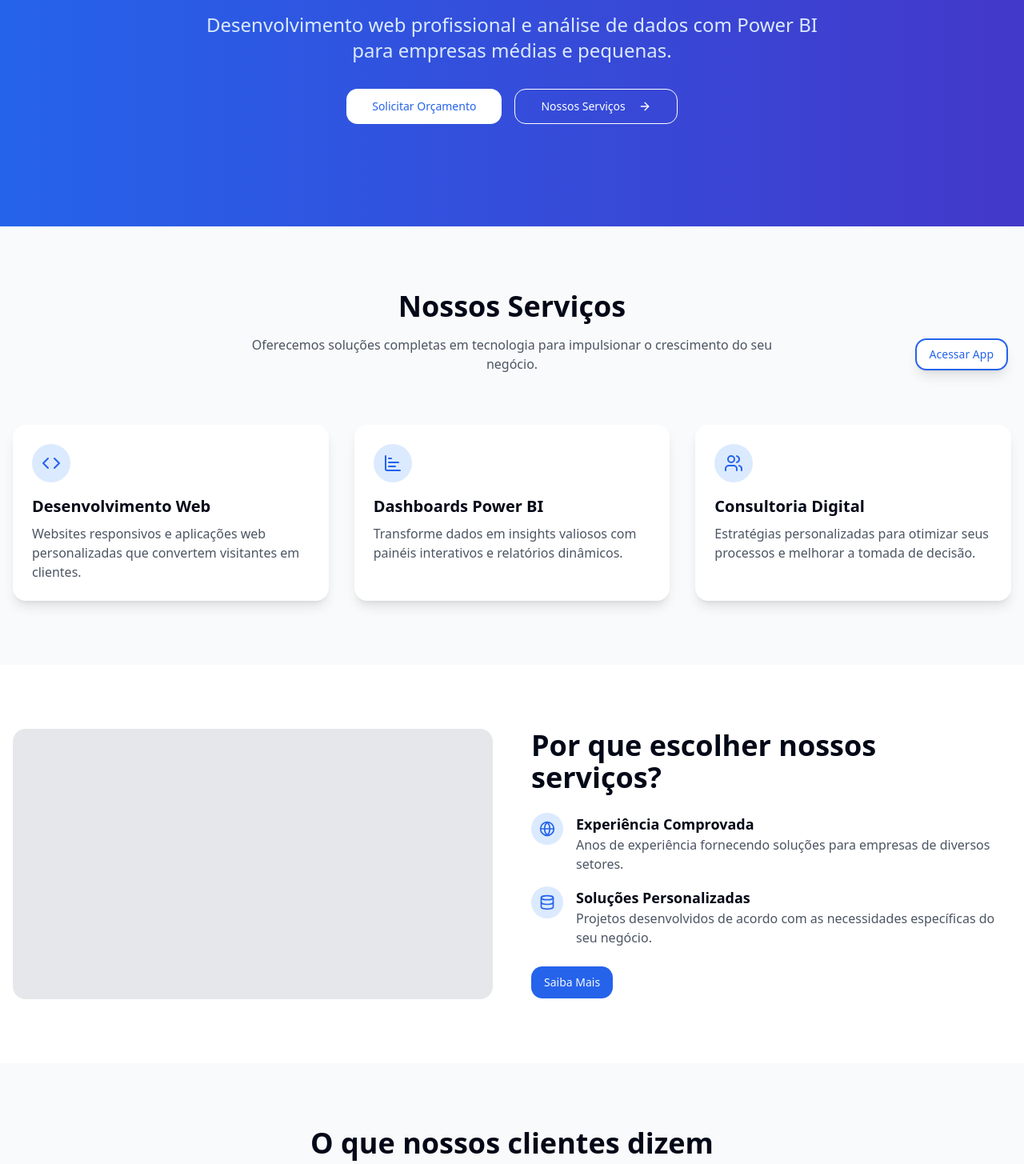
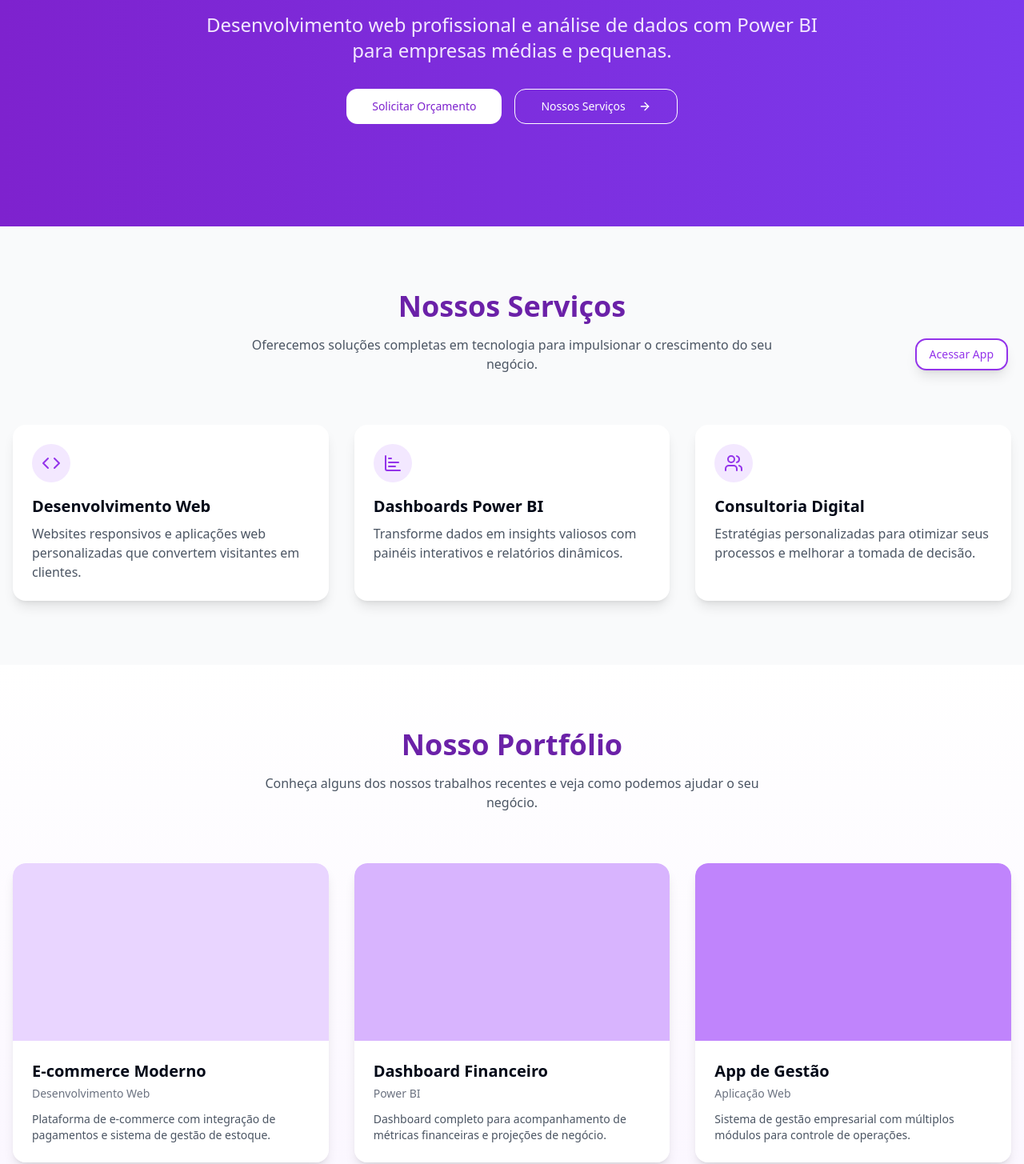
Before and after one commit to marcus848/match-me-app-br, a React (Vite) app: page / in a window 1280 px wide. Shown: the part 317-1772 px from the top of the page at 80% size. Built offline with nearby package versions, Linux system fonts and the light colour scheme.

Commit message:
feat: Update primary color and add portfolio section
- Changed the primary color to a futuristic purple.
- Added a portfolio section to the landing page.

```diff
--- a/src/index.css
+++ b/src/index.css
@@ -14,7 +14,7 @@
     --popover: 0 0% 100%;
     --popover-foreground: 222.2 84% 4.9%;
 
-    --primary: 326 100% 65%;
+    --primary: 270 70% 60%;
     --primary-foreground: 210 40% 98%;
 
     --secondary: 260 64% 74%;
@@ -31,7 +31,7 @@
 
     --border: 214.3 31.8% 91.4%;
     --input: 214.3 31.8% 91.4%;
-    --ring: 326 100% 65%;
+    --ring: 270 70% 60%;
 
     --radius: 1rem;
 
@@ -55,7 +55,7 @@
     --popover: 222.2 84% 4.9%;
     --popover-foreground: 210 40% 98%;
 
-    --primary: 326 100% 65%;
+    --primary: 270 70% 60%;
     --primary-foreground: 222.2 47.4% 11.2%;
 
     --secondary: 260 64% 74%;
@@ -72,7 +72,7 @@
 
     --border: 217.2 32.6% 17.5%;
     --input: 217.2 32.6% 17.5%;
-    --ring: 326 100% 65%;
+    --ring: 270 70% 60%;
 
     --sidebar-background: 240 5.9% 10%;
     --sidebar-foreground: 240 4.8% 95.9%;
--- a/src/pages/LandingPage.tsx
+++ b/src/pages/LandingPage.tsx
@@ -1,24 +1,24 @@
 
 import { Button } from "@/components/ui/button";
 import { Card, CardContent } from "@/components/ui/card";
-import { ArrowRight, Code, ChartBar, Globe, Users, Database } from "lucide-react";
+import { ArrowRight, Code, ChartBar, Globe, Users, Database, Laptop, Monitor, BarChart } from "lucide-react";
 import { Link } from "react-router-dom";
 
 const LandingPage = () => {
   return (
     <div className="min-h-screen bg-white">
       {/* Hero Section */}
-      <header className="bg-gradient-to-r from-blue-600 to-indigo-700 text-white">
+      <header className="bg-gradient-to-r from-purple-700 to-violet-600 text-white">
         <div className="container mx-auto px-4 py-20 md:py-32">
           <div className="max-w-3xl mx-auto text-center">
             <h1 className="text-4xl md:text-5xl lg:text-6xl font-bold mb-6">
               Soluções Digitais para o Crescimento do seu Negócio
             </h1>
-            <p className="text-xl md:text-2xl mb-8 text-blue-100">
+            <p className="text-xl md:text-2xl mb-8 text-purple-100">
               Desenvolvimento web profissional e análise de dados com Power BI para empresas médias e pequenas.
             </p>
             <div className="flex flex-wrap justify-center gap-4">
-              <Button size="lg" className="bg-white text-blue-600 hover:bg-blue-50">
+              <Button size="lg" className="bg-white text-purple-700 hover:bg-purple-50">
                 Solicitar Orçamento
               </Button>
               <Button variant="outline" size="lg" className="bg-transparent border-white text-white hover:bg-white/10">
@@ -33,7 +33,7 @@ const LandingPage = () => {
       <section className="py-20 bg-gray-50" id="servicos">
         <div className="container mx-auto px-4">
           <div className="text-center mb-16">
-            <h2 className="text-3xl md:text-4xl font-bold mb-4">Nossos Serviços</h2>
+            <h2 className="text-3xl md:text-4xl font-bold mb-4 text-purple-800">Nossos Serviços</h2>
             <p className="text-gray-600 max-w-2xl mx-auto">
               Oferecemos soluções completas em tecnologia para impulsionar o crescimento do seu negócio.
             </p>
@@ -43,8 +43,8 @@ const LandingPage = () => {
             {/* Web Development */}
             <Card className="border-0 shadow-lg hover:shadow-xl transition-shadow">
               <CardContent className="pt-6">
-                <div className="rounded-full bg-blue-100 p-3 w-12 h-12 flex items-center justify-center mb-4">
-                  <Code className="h-6 w-6 text-blue-600" />
+                <div className="rounded-full bg-purple-100 p-3 w-12 h-12 flex items-center justify-center mb-4">
+                  <Code className="h-6 w-6 text-purple-600" />
                 </div>
                 <h3 className="text-xl font-bold mb-2">Desenvolvimento Web</h3>
                 <p className="text-gray-600">
@@ -56,8 +56,8 @@ const LandingPage = () => {
             {/* Power BI */}
             <Card className="border-0 shadow-lg hover:shadow-xl transition-shadow">
               <CardContent className="pt-6">
-                <div className="rounded-full bg-blue-100 p-3 w-12 h-12 flex items-center justify-center mb-4">
-                  <ChartBar className="h-6 w-6 text-blue-600" />
+                <div className="rounded-full bg-purple-100 p-3 w-12 h-12 flex items-center justify-center mb-4">
+                  <ChartBar className="h-6 w-6 text-purple-600" />
                 </div>
                 <h3 className="text-xl font-bold mb-2">Dashboards Power BI</h3>
                 <p className="text-gray-600">
@@ -69,8 +69,8 @@ const LandingPage = () => {
             {/* Consultancy */}
             <Card className="border-0 shadow-lg hover:shadow-xl transition-shadow">
               <CardContent className="pt-6">
-                <div className="rounded-full bg-blue-100 p-3 w-12 h-12 flex items-center justify-center mb-4">
-                  <Users className="h-6 w-6 text-blue-600" />
+                <div className="rounded-full bg-purple-100 p-3 w-12 h-12 flex items-center justify-center mb-4">
+                  <Users className="h-6 w-6 text-purple-600" />
                 </div>
                 <h3 className="text-xl font-bold mb-2">Consultoria Digital</h3>
                 <p className="text-gray-600">
@@ -78,6 +78,77 @@ const LandingPage = () => {
                 </p>
               </CardContent>
             </Card>
+          </div>
+        </div>
+      </section>
+
+      {/* Portfolio Section */}
+      <section className="py-20 bg-gradient-to-b from-white to-purple-50" id="portfolio">
+        <div className="container mx-auto px-4">
+          <div className="text-center mb-16">
+            <h2 className="text-3xl md:text-4xl font-bold mb-4 text-purple-800">Nosso Portfólio</h2>
+            <p className="text-gray-600 max-w-2xl mx-auto">
+              Conheça alguns dos nossos trabalhos recentes e veja como podemos ajudar o seu negócio.
+            </p>
+          </div>
+
+          <div className="grid md:grid-cols-2 lg:grid-cols-3 gap-8">
+            {/* Portfolio Item 1 */}
+            <div className="group relative overflow-hidden rounded-lg shadow-lg">
+              <div className="bg-purple-200 aspect-video rounded-t-lg"></div>
+              <div className="p-6 bg-white">
+                <h3 className="text-xl font-bold mb-1">E-commerce Moderno</h3>
+                <p className="text-gray-500 text-sm mb-3">Desenvolvimento Web</p>
+                <p className="text-gray-600 text-sm">
+                  Plataforma de e-commerce com integração de pagamentos e sistema de gestão de estoque.
+                </p>
+              </div>
+              <div className="absolute inset-0 bg-purple-900/80 flex items-center justify-center opacity-0 group-hover:opacity-100 transition-opacity duration-300">
+                <Button variant="outline" className="bg-transparent border-white text-white hover:bg-white/20">
+                  Ver Projeto
+                </Button>
+              </div>
+            </div>
+
+            {/* Portfolio Item 2 */}
+            <div className="group relative overflow-hidden rounded-lg shadow-lg">
+              <div className="bg-purple-300 aspect-video rounded-t-lg"></div>
+              <div className="p-6 bg-white">
+                <h3 className="text-xl font-bold mb-1">Dashboard Financeiro</h3>
+                <p className="text-gray-500 text-sm mb-3">Power BI</p>
+                <p className="text-gray-600 text-sm">
+                  Dashboard completo para acompanhamento de métricas financeiras e projeções de negócio.
+                </p>
+              </div>
+              <div className="absolute inset-0 bg-purple-900/80 flex items-center justify-center opacity-0 group-hover:opacity-100 transition-opacity duration-300">
+                <Button variant="outline" className="bg-transparent border-white text-white hover:bg-white/20">
+                  Ver Projeto
+                </Button>
+              </div>
+            </div>
+
+            {/* Portfolio Item 3 */}
+            <div className="group relative overflow-hidden rounded-lg shadow-lg">
+              <div className="bg-purple-400 aspect-video rounded-t-lg"></div>
+              <div className="p-6 bg-white">
+                <h3 className="text-xl font-bold mb-1">App de Gestão</h3>
+                <p className="text-gray-500 text-sm mb-3">Aplicação Web</p>
+                <p className="text-gray-600 text-sm">
+                  Sistema de gestão empresarial com múltiplos módulos para controle de operações.
+                </p>
+              </div>
+              <div className="absolute inset-0 bg-purple-900/80 flex items-center justify-center opacity-0 group-hover:opacity-100 transition-opacity duration-300">
+                <Button variant="outline" className="bg-transparent border-white text-white hover:bg-white/20">
+                  Ver Projeto
+                </Button>
+              </div>
+            </div>
+          </div>
+
+          <div className="text-center mt-12">
+            <Button className="bg-purple-600 hover:bg-purple-700">
+              Ver Mais Projetos <ArrowRight className="ml-2 h-5 w-5" />
+            </Button>
           </div>
         </div>
       </section>
@@ -174,11 +245,11 @@ const LandingPage = () => {
       </section>
 
       {/* Contact */}
-      <section className="py-20 bg-blue-600 text-white" id="contato">
+      <section className="py-20 bg-purple-700 text-white" id="contato">
         <div className="container mx-auto px-4">
           <div className="text-center mb-16">
             <h2 className="text-3xl md:text-4xl font-bold mb-4">Entre em Contato</h2>
-            <p className="text-blue-100 max-w-2xl mx-auto">
+            <p className="text-purple-100 max-w-2xl mx-auto">
               Estamos prontos para ajudar a impulsionar seu negócio com soluções digitais personalizadas.
             </p>
           </div>
@@ -192,14 +263,14 @@ const LandingPage = () => {
                       <label className="block text-sm font-medium mb-1">Nome</label>
                       <input
                         type="text"
-                        className="w-full px-3 py-2 border border-gray-300 rounded-md focus:outline-none focus:ring-2 focus:ring-blue-500"
+                        className="w-full px-3 py-2 border border-gray-300 rounded-md focus:outline-none focus:ring-2 focus:ring-purple-500"
                       />
                     </div>
                     <div className="col-span-2 md:col-span-1">
                       <label className="block text-sm font-medium mb-1">Empresa</label>
                       <input
                         type="text"
-                        className="w-full px-3 py-2 border border-gray-300 rounded-md focus:outline-none focus:ring-2 focus:ring-blue-500"
+                        className="w-full px-3 py-2 border border-gray-300 rounded-md focus:outline-none focus:ring-2 focus:ring-purple-500"
                       />
                     </div>
                   </div>
@@ -207,12 +278,12 @@ const LandingPage = () => {
                     <label className="block text-sm font-medium mb-1">E-mail</label>
                     <input
                       type="email"
-                      className="w-full px-3 py-2 border border-gray-300 rounded-md focus:outline-none focus:ring-2 focus:ring-blue-500"
+                      className="w-full px-3 py-2 border border-gray-300 rounded-md focus:outline-none focus:ring-2 focus:ring-purple-500"
                     />
                   </div>
                   <div>
                     <label className="block text-sm font-medium mb-1">Como podemos ajudar?</label>
-                    <select className="w-full px-3 py-2 border border-gray-300 rounded-md focus:outline-none focus:ring-2 focus:ring-blue-500">
+                    <select className="w-full px-3 py-2 border border-gray-300 rounded-md focus:outline-none focus:ring-2 focus:ring-purple-500">
                       <option>Desenvolvimento Web</option>
                       <option>Dashboards Power BI</option>
                       <option>Consultoria</option>
@@ -223,10 +294,10 @@ const LandingPage = () => {
                     <label className="block text-sm font-medium mb-1">Mensagem</label>
                     <textarea
                       rows={4}
-                      className="w-full px-3 py-2 border border-gray-300 rounded-md focus:outline-none focus:ring-2 focus:ring-blue-500"
+                      className="w-full px-3 py-2 border border-gray-300 rounded-md focus:outline-none focus:ring-2 focus:ring-purple-500"
                     ></textarea>
                   </div>
-                  <Button className="w-full bg-blue-600 hover:bg-blue-700">
+                  <Button className="w-full bg-purple-600 hover:bg-purple-700">
                     Enviar Mensagem
                   </Button>
                 </form>
@@ -249,9 +320,9 @@ const LandingPage = () => {
             <div>
               <h3 className="text-xl font-bold mb-4">Serviços</h3>
               <ul className="space-y-2">
-                <li><a href="#" className="text-gray-400 hover:text-white">Desenvolvimento Web</a></li>
-                <li><a href="#" className="text-gray-400 hover:text-white">Power BI</a></li>
-                <li><a href="#" className="text-gray-400 hover:text-white">Consultoria</a></li>
+                <li><a href="#servicos" className="text-gray-400 hover:text-white">Desenvolvimento Web</a></li>
+                <li><a href="#servicos" className="text-gray-400 hover:text-white">Power BI</a></li>
+                <li><a href="#servicos" className="text-gray-400 hover:text-white">Consultoria</a></li>
               </ul>
             </div>
             <div>
@@ -259,6 +330,7 @@ const LandingPage = () => {
               <ul className="space-y-2">
                 <li><a href="#" className="text-gray-400 hover:text-white">Início</a></li>
                 <li><a href="#servicos" className="text-gray-400 hover:text-white">Serviços</a></li>
+                <li><a href="#portfolio" className="text-gray-400 hover:text-white">Portfólio</a></li>
                 <li><a href="#sobre" className="text-gray-400 hover:text-white">Sobre</a></li>
                 <li><a href="#contato" className="text-gray-400 hover:text-white">Contato</a></li>
               </ul>
@@ -281,7 +353,7 @@ const LandingPage = () => {
       {/* App Navigation Link */}
       <div className="fixed bottom-5 right-5">
         <Link to="/matches">
-          <Button variant="outline" className="bg-white shadow-lg border-2 border-blue-600 text-blue-600 hover:bg-blue-50">
+          <Button variant="outline" className="bg-white shadow-lg border-2 border-purple-600 text-purple-600 hover:bg-purple-50">
             Acessar App
           </Button>
         </Link>
```
